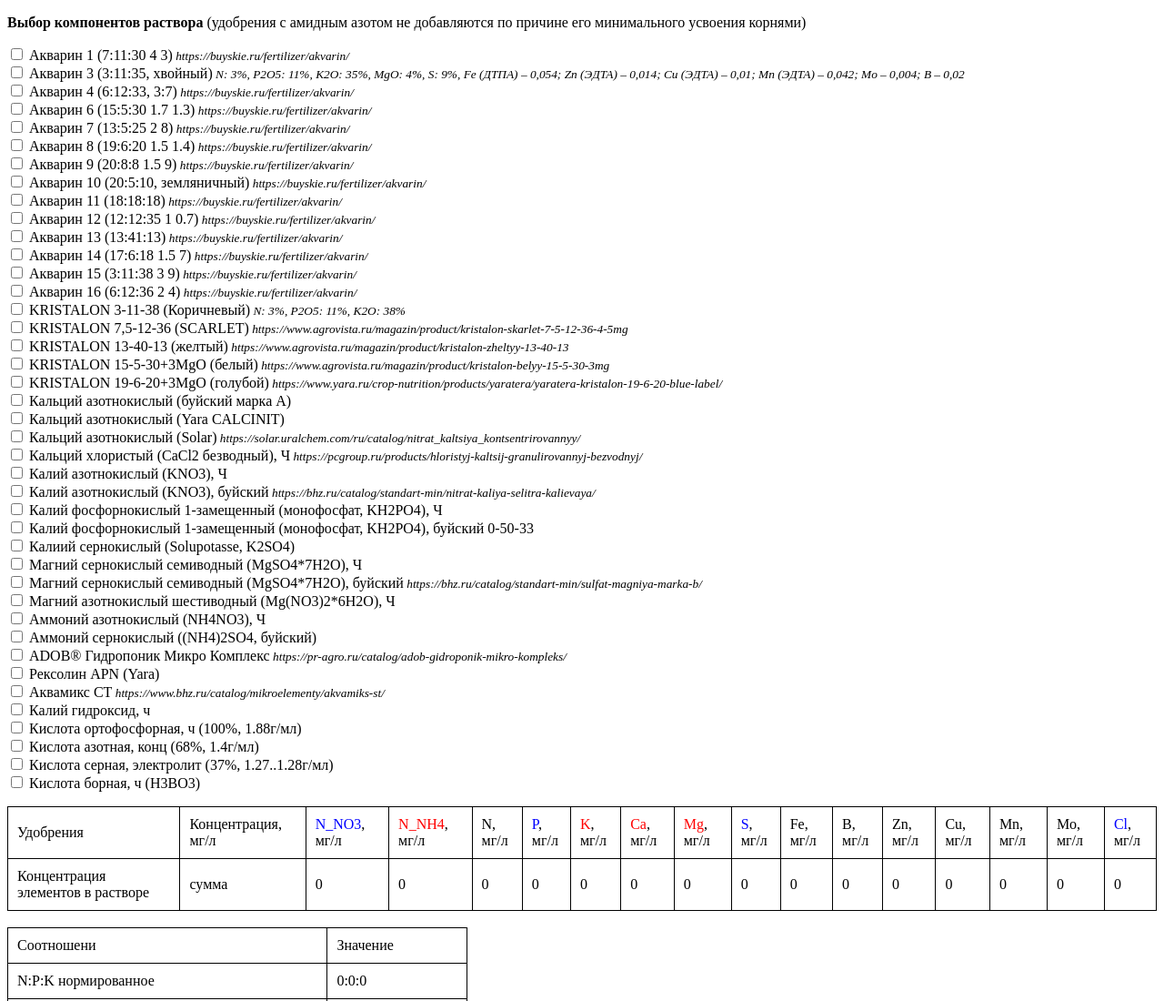
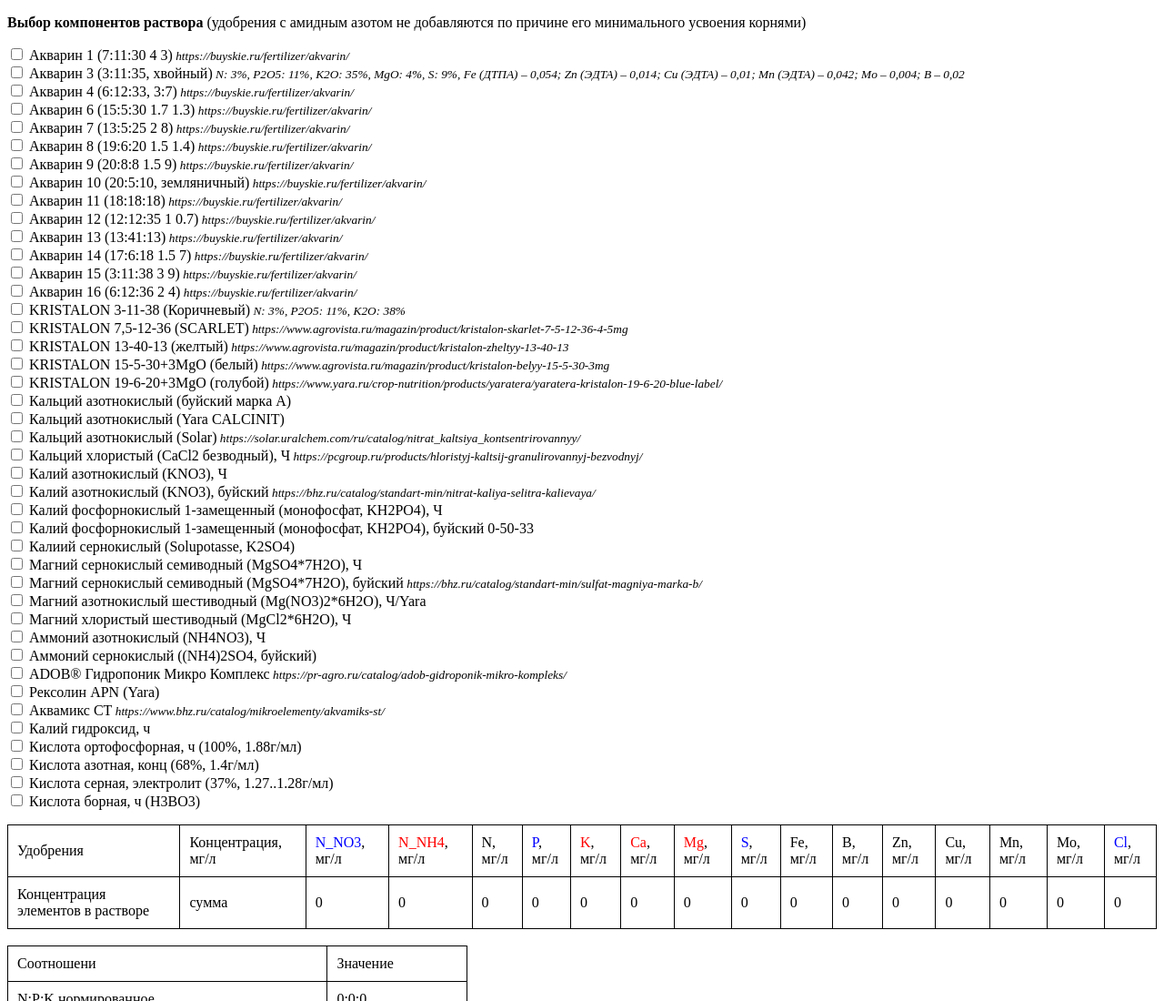
Before and after one commit to zrmnd/npkcalc, a plain HTML site: page index.html in a window 1280 px wide. Shown: the top 1100 px of the page at 91% size. Drawn offline with Linux system fonts and the light colour scheme.

Commit message:
add MgCl2*6H2O

```diff
--- a/index.html
+++ b/index.html
@@ -122,10 +122,7 @@
 		{ name: "Кальций азотнокислый (буйский марка А)", "Ca": 19.3, "N_NO3": 14.9, "N_NH4": 0.7 },
 		{ name: "Кальций азотнокислый (Yara CALCINIT)", "Ca": 19, "N_NO3": 14.4, "N_NH4": 1.1 },
 		{ name: "Кальций азотнокислый (Solar)", desc: "https://solar.uralchem.com/ru/catalog/nitrat_kaltsiya_kontsentrirovannyy/", "Ca": 23.585, "N_NO3": 16.7, "N_NH4": 0.3 },
-		{
-			name: "Кальций хлористый (CaCl2 безводный), Ч", desc: "https://pcgroup.ru/products/hloristyj-kaltsij-granulirovannyj-bezvodnyj/",
-			"Ca": 36.1115, "Cl": 63.8885, "solublity25": 100
-		},
+		{ name: "Кальций хлористый (CaCl2 безводный), Ч", desc: "https://pcgroup.ru/products/hloristyj-kaltsij-granulirovannyj-bezvodnyj/", "Ca": 36.1115, "Cl": 63.8885, "solublity25": 100 },
 		{ name: "Калий азотнокислый (KNO3), Ч", "K": 38.672, "N_NO3": 13.854, "solublity25": 36 },
 		{ name: "Калий азотнокислый (KNO3), буйский", desc: "https://bhz.ru/catalog/standart-min/nitrat-kaliya-selitra-kalievaya/", "K": 38.1869, "N_NO3": 13.6, "solublity25": 36 },
 		{ name: "Калий фосфорнокислый 1-замещенный (монофосфат, KH2PO4), Ч", "K": 28.731, "P": 22.761 },
@@ -134,7 +131,9 @@
 		{ name: "Калиий сернокислый (Solupotasse, K2SO4)", "K": 42.2545218, "S": 18 },
 		{ name: "Магний сернокислый семиводный (MgSO4*7H2O), Ч", "Mg": 9.861, "S": 13.01, "solublity25": 70 },
 		{ name: "Магний сернокислый семиводный (MgSO4*7H2O), буйский", desc: "https://bhz.ru/catalog/standart-min/sulfat-magniya-marka-b/", "Mg": 10.07, "S": 13.5, "solublity25": 70 },
-		{ name: "Магний азотнокислый шестиводный (Mg(NO3)2*6H2O), Ч", "Mg": 9.49, "N_NO3": 10.925, "solublity25": 70 },
+		{ name: "Магний азотнокислый шестиводный (Mg(NO3)2*6H2O), Ч/Yara", "Mg": 9.49, "N_NO3": 10.925, "solublity25": 70 },
+		{ name: "Магний хлористый шестиводный (MgCl2*6H2O), Ч", desc: "", "Mg": 11.83, "Cl": 34.53, "solublity25": 100 },
+
 		{ name: "Аммоний азотнокислый (NH4NO3), Ч", "N_NO3": 17.499, "N_NH4": 17.499, "solublity25": 70 },
 		{ name: "Аммоний сернокислый ((NH4)2SO4, буйский)", "N_NH4": 21, "S": 24 },
 		/*{
```
